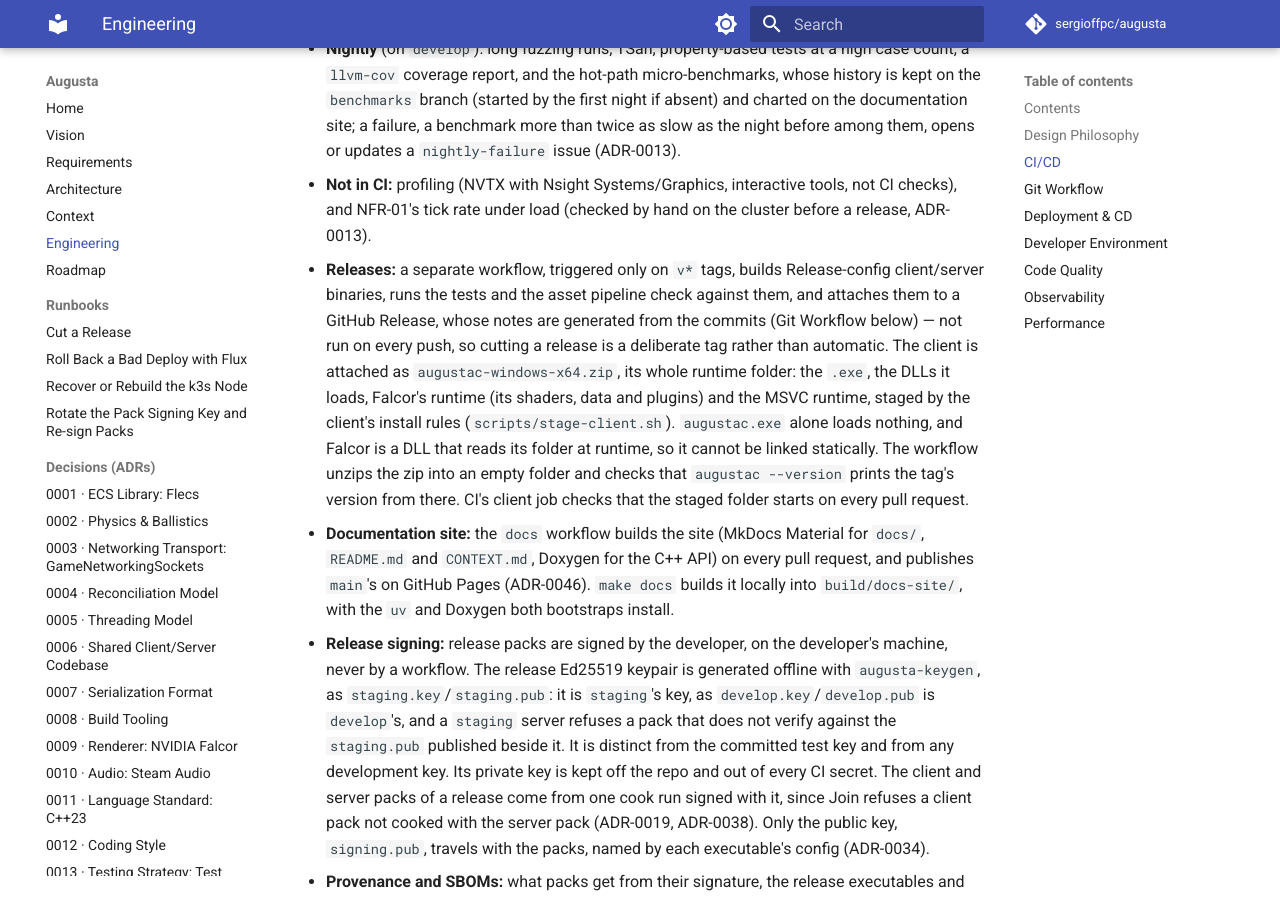
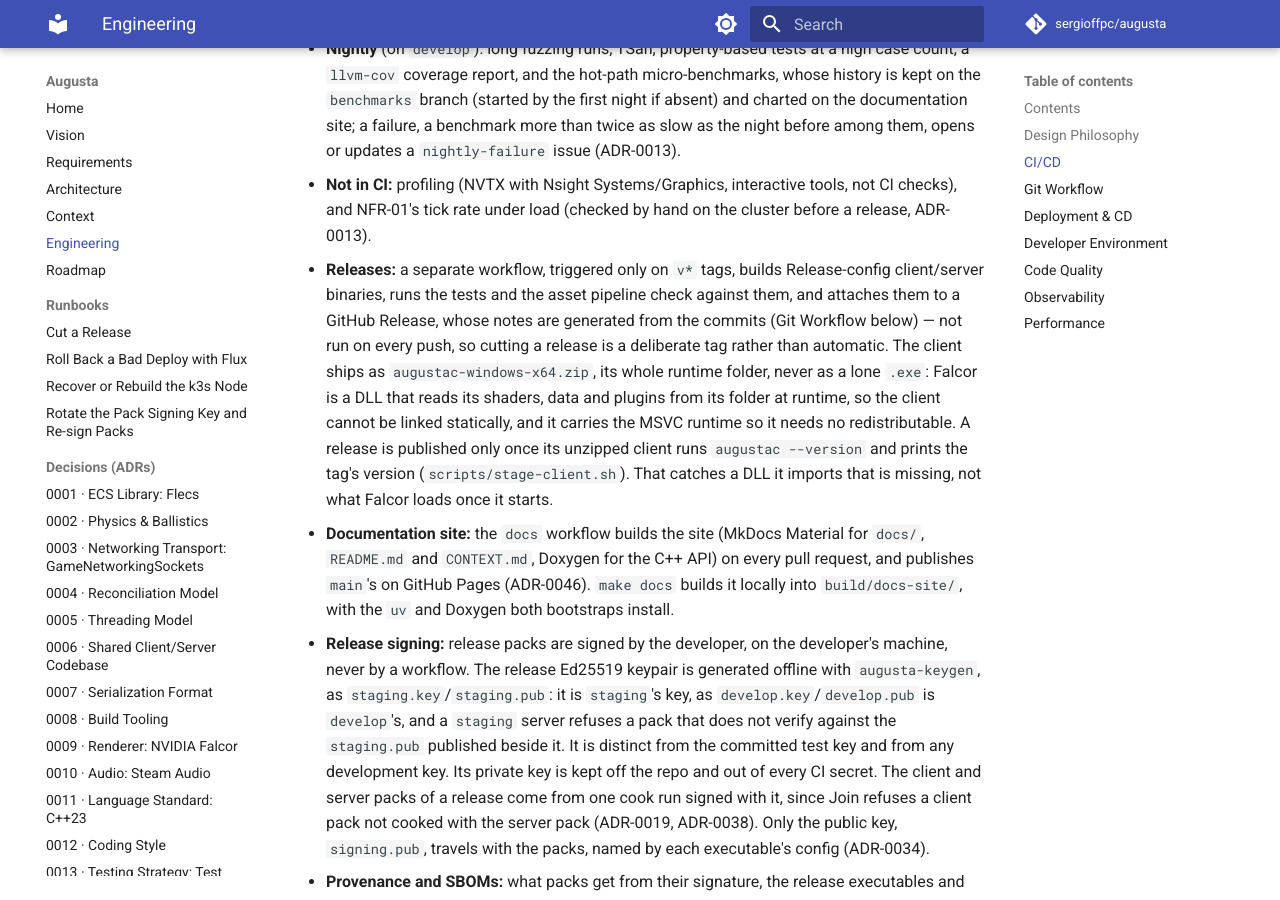
Before and after one commit to sergioffpc/augusta, an MkDocs documentation site: the page built from docs/ENGINEERING.md, in a window 1280 px wide and 900 px high, scrolled down 3472 px. Built offline with MkDocs 1.6.1 and Material for MkDocs 9.7.7, drawn with Linux system fonts in a browser that asks for light colours; comment, search, counter and statistics services are not loaded.

Commit message:
fix(release): check the client runs, and keep it out of a plain install
Review of #588: the staging script's functions name their outputs and
globals, and its check says it covers the DLLs augustac imports, not
what Falcor loads once it starts. The client's install rules are
EXCLUDE_FROM_ALL, the MSVC runtime among them, so a plain cmake
--install still installs augustad alone. ENGINEERING.md states the
decision and that limit rather than the workflow's steps.

Co-Authored-By: Claude Opus 5.5 <noreply@anthropic.com>

```diff
--- a/docs/ENGINEERING.md
+++ b/docs/ENGINEERING.md
@@ -155,15 +155,14 @@ decisions already made in ARCHITECTURE.md:
   Release-config client/server binaries, runs the tests and the asset pipeline
   check against them, and attaches them to a GitHub Release, whose notes are
   generated from the commits (Git Workflow below) — not run on every push, so
-  cutting a release is a deliberate tag rather than automatic. The client is
-  attached as `augustac-windows-x64.zip`, its whole runtime folder: the `.exe`,
-  the DLLs it loads, Falcor's runtime (its shaders, data and plugins) and the
-  MSVC runtime, staged by the client's install rules
-  (`scripts/stage-client.sh`). `augustac.exe` alone loads nothing, and Falcor is
-  a DLL that reads its folder at runtime, so it cannot be linked statically. The
-  workflow unzips the zip into an empty folder and checks that
-  `augustac --version` prints the tag's version from there. CI's client job
-  checks that the staged folder starts on every pull request.
+  cutting a release is a deliberate tag rather than automatic. The client ships
+  as `augustac-windows-x64.zip`, its whole runtime folder, never as a lone
+  `.exe`: Falcor is a DLL that reads its shaders, data and plugins from its
+  folder at runtime, so the client cannot be linked statically, and it carries
+  the MSVC runtime so it needs no redistributable. A release is published only
+  once its unzipped client runs `augustac --version` and prints the tag's
+  version (`scripts/stage-client.sh`). That catches a DLL it imports that is
+  missing, not what Falcor loads once it starts.
 - **Documentation site:** the `docs` workflow builds the site (MkDocs Material
   for `docs/`, `README.md` and `CONTEXT.md`, Doxygen for the C++ API) on every
   pull request, and publishes `main`'s on GitHub Pages (ADR-0046). `make docs`
```
Also changed, not shown: 2 other files.
